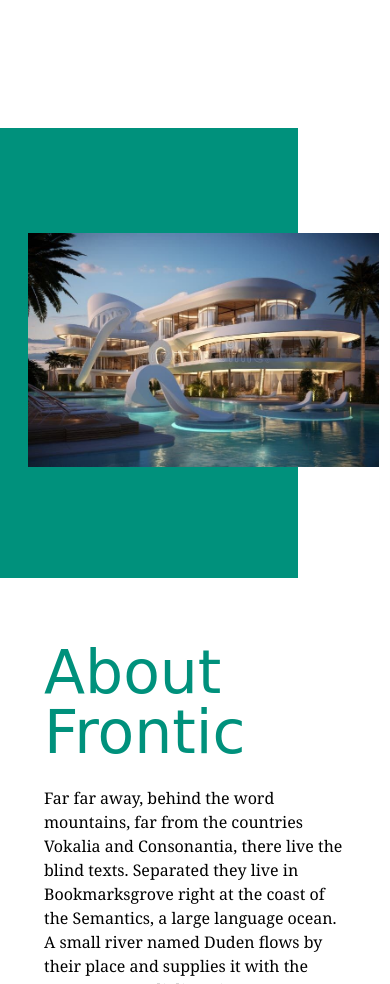
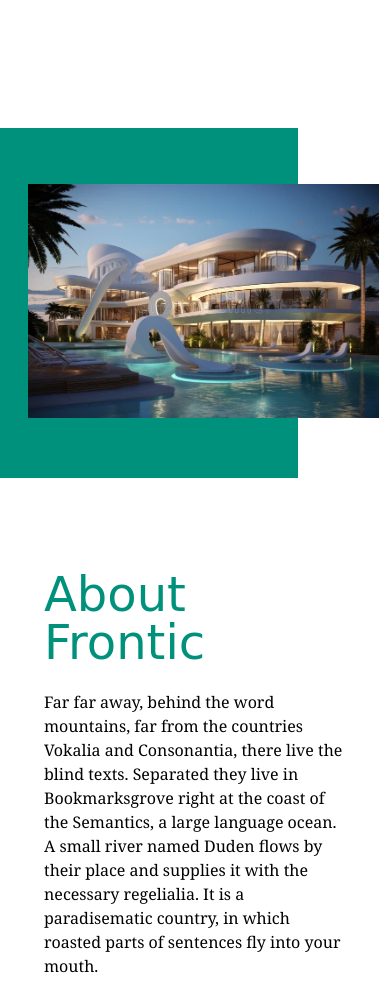
Before and after one commit to aalishbasheikh/Frontic, a website built with Vite: page about.html in a window 390 px wide. Shown: the part 860-1844 px from the top of the page. Built offline with nearby package versions, Linux system fonts and the light colour scheme; a web font is replaced by a local one.

Commit message:
upating about page

```diff
--- a/about.html
+++ b/about.html
@@ -67,10 +67,10 @@
           <div class="left-side flex lg:w-[50%] w-[90%]">
             <div class="flex relative md:w-[80%] w-[424px]">
               <div
-                class="bg-[#00917c] lg:h-[530px] md:h-[600px] h-[450px] w-[85%] me-auto px-4  max-w-[880px] lg:ms-8 mb-4 pb-3"
+                class="bg-[#00917c] lg:h-[530px] md:h-[600px] sm:h-[370px] h-[350px] w-[85%] me-auto px-4  max-w-[880px] mb-4 pb-3"
               >
                 <img
-                  class="sm:ms-32 ms-3 md:mt-20 mt-[30%] absolute"
+                  class="sm:ms-32 ms-3 md:mt-20 sm:mt-10 mt-14 absolute"
                   src="assets/9d61aa03e7bd0cd531889507a0f367c5.jpg"
                   alt=""
                 />
@@ -78,7 +78,7 @@
             </div>
           </div>
           <div class="right-side flex lg:w-[45%] w-full mt-12 flex-col">
-            <h1 class="text-6xl font-myfont text-[#00917c] lg:mx-6 mx-11">About Frontic</h1>
+            <h1 class="sm:text-6xl text-5xl font-myfont text-[#00917c] lg:mx-6 mx-11 mt-7">About Frontic</h1>
             <p class=" md:text-xl  font-serif mt-6 lg:mx-6 mx-11">
               Far far away, behind the word mountains, far from the countries
               Vokalia and Consonantia, there live the blind texts. Separated
```
